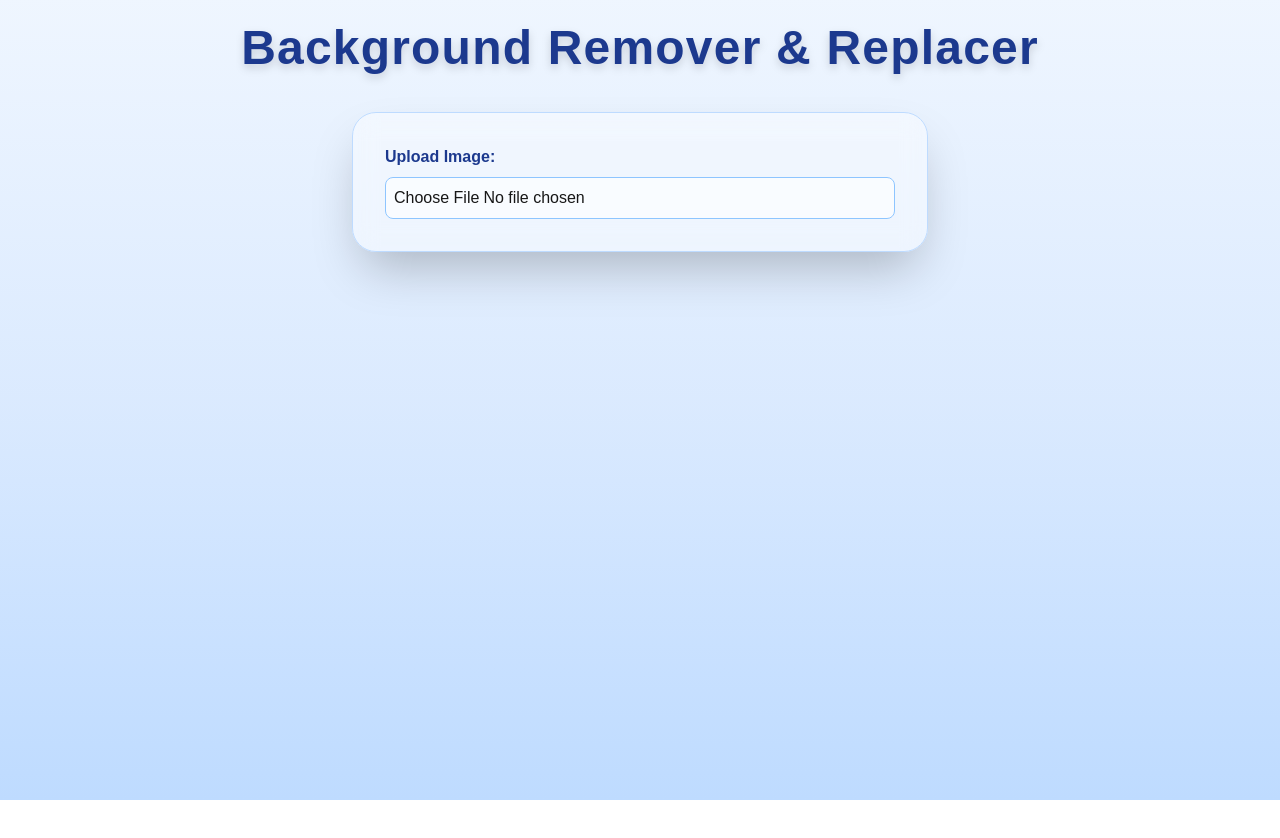
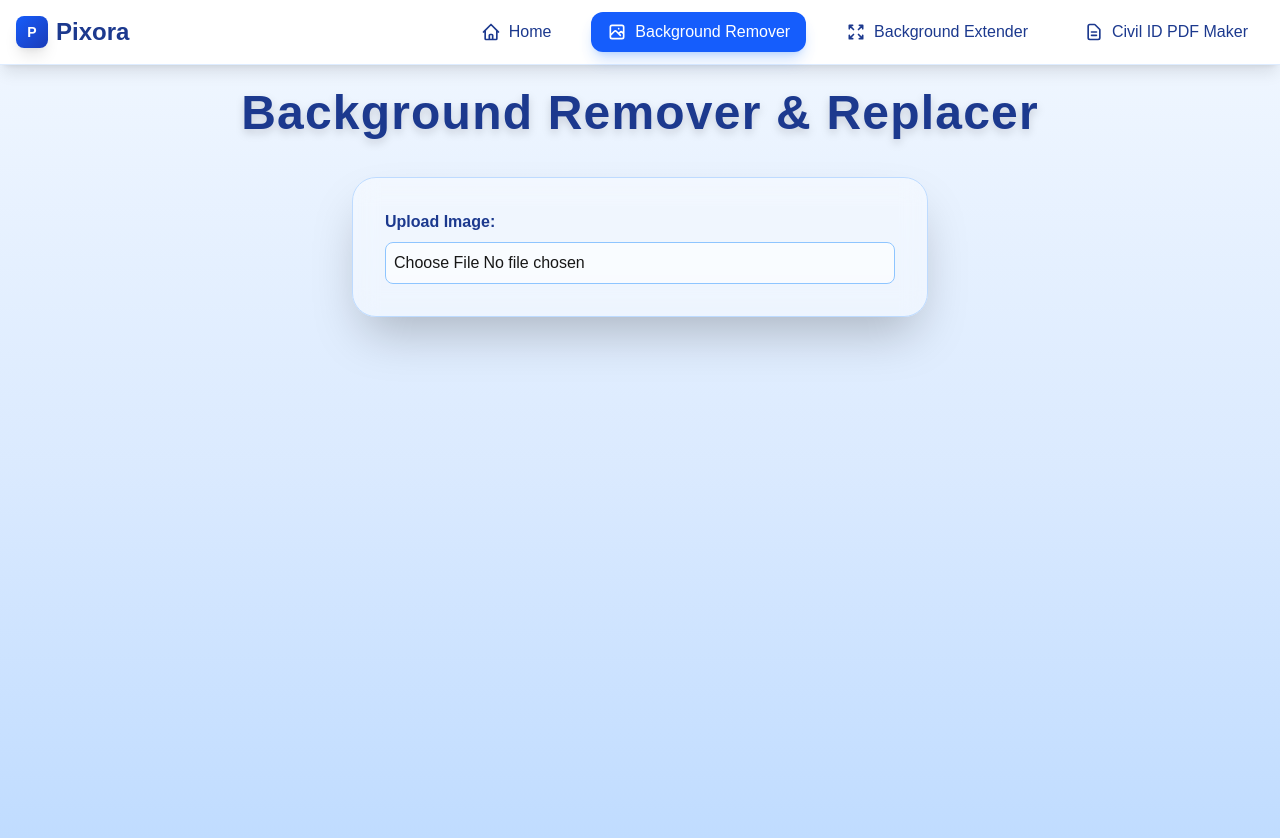
Before and after one commit to BLOUDANJEWELLERY/Pixora, a Next.js app in the folder bg/: page /remove-bg in a window 1280 px wide. Shown: the top 838 px of the page. Before the commit the page ends 800 px from the top, so only its background shows below. Built offline with nearby package versions, Linux system fonts and the light colour scheme.

Commit message:
Update remove-bg.js

```diff
--- a/bg/pages/remove-bg.js
+++ b/bg/pages/remove-bg.js
@@ -1,3 +1,4 @@
+import Header from "../components/Header";
 import { useState, useRef, useEffect } from "react";
 import { removeBackground } from "@imgly/background-removal";
 
@@ -81,6 +82,8 @@ export default function RemoveBgPage() {
   };
 
   return (
+    <>
+    <Header />
     <div className="min-h-screen bg-gradient-to-b from-blue-50 via-blue-100 to-blue-200 flex flex-col items-center p-6 animate-fadeIn">
       <h1 className="text-4xl md:text-5xl font-extrabold text-blue-900 mb-10 text-center drop-shadow-lg tracking-wide animate-fadeIn">
         Background Remover & Replacer
@@ -177,5 +180,6 @@ export default function RemoveBgPage() {
         }
       `}</style>
     </div>
+    </>
   );
 }
```
